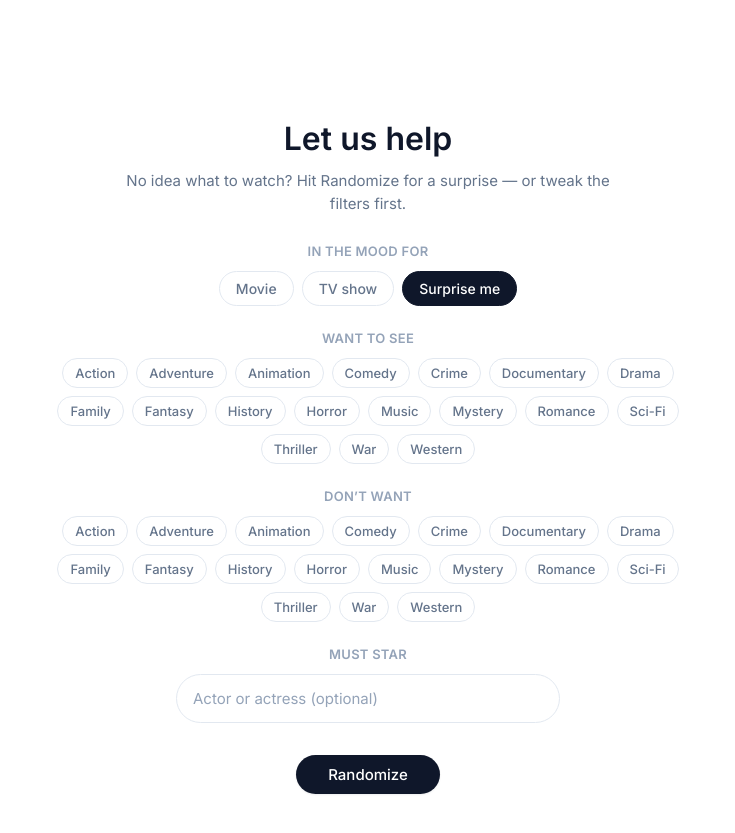
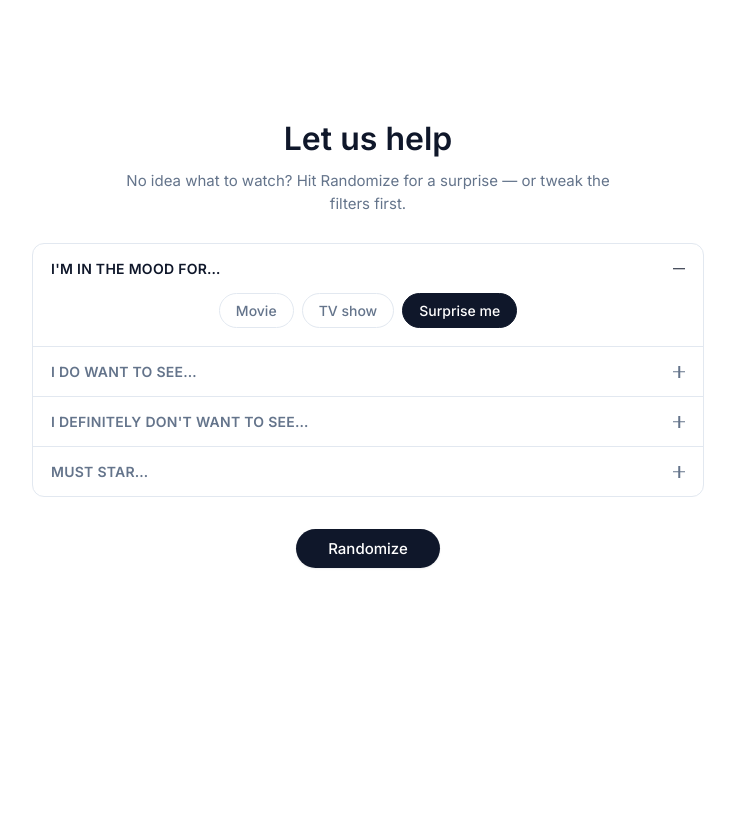
Before and after one commit to iti101/movieDatabase2.5, a React (Vite) app: page / in a window 1280 px wide. Shown: the part 1560-2393 px from the top of the page, without its empty margins (272-1007 px from the left). Built offline with nearby package versions, Linux system fonts and the light colour scheme.

Commit message:
Made adjustments to filter options

```diff
--- a/src/pages/SuggestPage.css
+++ b/src/pages/SuggestPage.css
@@ -49,28 +49,94 @@
   color: #64748b;
 }
 
-.suggest-page__filters {
+.suggest-page__accordion {
   display: flex;
   flex-direction: column;
-  gap: 1.5rem;
   width: 100%;
+  border: 1px solid #e2e8f0;
+  border-radius: 0.75rem;
+  background: #ffffff;
+  overflow: hidden;
+  text-align: left;
 }
 
-.suggest-page__filter-block {
-  display: flex;
-  flex-direction: column;
-  align-items: center;
-  gap: 0.75rem;
-  width: 100%;
+.suggest-page__accordion-item + .suggest-page__accordion-item {
+  border-top: 1px solid #e2e8f0;
 }
 
-.suggest-page__filter-label {
+.suggest-page__accordion-heading {
   margin: 0;
-  font-size: 0.8125rem;
+}
+
+.suggest-page__accordion-trigger {
+  display: flex;
+  align-items: center;
+  justify-content: space-between;
+  gap: 1rem;
+  width: 100%;
+  padding: 1rem 1.125rem;
+  border: none;
+  background: transparent;
+  font-family: inherit;
+  font-size: 0.875rem;
   font-weight: 600;
   letter-spacing: 0.02em;
   text-transform: uppercase;
-  color: #94a3b8;
+  color: #64748b;
+  cursor: pointer;
+  transition:
+    color 0.15s ease,
+    background-color 0.15s ease;
+}
+
+.suggest-page__accordion-trigger:hover {
+  color: #0f172a;
+  background: #f8fafc;
+}
+
+.suggest-page__accordion-item--open .suggest-page__accordion-trigger {
+  color: #0f172a;
+}
+
+.suggest-page__accordion-icon {
+  position: relative;
+  flex-shrink: 0;
+  width: 0.75rem;
+  height: 0.75rem;
+}
+
+.suggest-page__accordion-icon::before,
+.suggest-page__accordion-icon::after {
+  content: '';
+  position: absolute;
+  top: 50%;
+  left: 50%;
+  background: currentColor;
+  transition: transform 0.2s ease;
+}
+
+.suggest-page__accordion-icon::before {
+  width: 0.75rem;
+  height: 1.5px;
+  transform: translate(-50%, -50%);
+}
+
+.suggest-page__accordion-icon::after {
+  width: 1.5px;
+  height: 0.75rem;
+  transform: translate(-50%, -50%);
+}
+
+.suggest-page__accordion-item--open .suggest-page__accordion-icon::after {
+  transform: translate(-50%, -50%) scaleY(0);
+}
+
+.suggest-page__accordion-panel {
+  padding: 0 1.125rem 1.125rem;
+}
+
+.suggest-page__accordion-panel[hidden] {
+  display: none;
 }
 
 .suggest-page__media-toggle {
@@ -120,6 +186,7 @@
   gap: 0.5rem;
   width: 100%;
   max-width: 24rem;
+  margin: 0 auto;
 }
 
 .suggest-page__actor-field {
@@ -150,35 +217,6 @@
 
 .suggest-page__actor-input::-webkit-search-cancel-button {
   display: none;
-}
-
-.suggest-page__actor-clear {
-  flex-shrink: 0;
-  padding: 0.5rem 0.875rem;
-  border: none;
-  border-radius: 9999px;
-  background: #f1f5f9;
-  font-family: inherit;
-  font-size: 0.75rem;
-  font-weight: 500;
-  color: #64748b;
-  cursor: pointer;
-}
-
-.suggest-page__actor-clear:hover {
-  background: #e2e8f0;
-  color: #0f172a;
-}
-
-.suggest-page__actor-status {
-  margin: 0;
-  font-size: 0.8125rem;
-  color: #94a3b8;
-  text-align: left;
-}
-
-.suggest-page__actor-status--error {
-  color: #b91c1c;
 }
 
 .suggest-page__actor-results {
@@ -223,23 +261,8 @@
   flex-shrink: 0;
 }
 
-.suggest-page__actor-selected {
-  margin: 0;
-  font-size: 0.8125rem;
-  color: #64748b;
-  text-align: left;
-}
-
 .suggest-page__randomize {
   margin-top: 0.25rem;
-}
-
-.suggest-page__result {
-  width: 100%;
-  display: flex;
-  flex-direction: column;
-  align-items: center;
-  min-height: 1.5rem;
 }
 
 .suggest-page__message {
@@ -252,22 +275,6 @@
   color: #b91c1c;
 }
 
-.suggest-page__card-wrap {
-  display: flex;
-  flex-direction: column;
-  align-items: center;
-  gap: 1rem;
-  width: 100%;
-  max-width: 12rem;
-}
-
-.suggest-page__result-label {
-  margin: 0;
-  font-size: 0.9375rem;
-  font-weight: 500;
-  color: #0f172a;
-}
-
 @media (max-width: 640px) {
   .suggest-page {
     padding-top: 4.25rem;
@@ -278,7 +285,12 @@
     gap: 1.5rem;
   }
 
-  .suggest-page__filters {
-    gap: 1.25rem;
+  .suggest-page__accordion-trigger {
+    padding: 0.875rem 1rem;
+    font-size: 0.8125rem;
+  }
+
+  .suggest-page__accordion-panel {
+    padding: 0 1rem 1rem;
   }
 }
--- a/src/pages/SuggestPage.jsx
+++ b/src/pages/SuggestPage.jsx
@@ -1,7 +1,7 @@
 import { useEffect, useMemo, useState } from 'react';
+import { useNavigate } from 'react-router-dom';
 import FilterChipGroup from '../components/FilterChipGroup';
 import PillButton from '../components/PillButton';
-import SearchResultCard from '../components/SearchResultCard';
 import { searchPeople } from '../services/tmdb';
 import { getGenresForMediaPreference } from '../utils/genreSuggestions';
 import { randomizeSuggestion } from '../utils/randomizeSuggestion';
@@ -11,6 +11,13 @@ const MEDIA_OPTIONS = [
   { id: 'movie', label: 'Movie' },
   { id: 'tv', label: 'TV show' },
   { id: 'any', label: 'Surprise me' },
+];
+
+const ACCORDION_SECTIONS = [
+  { id: 'mood', label: "I'm in the mood for…" },
+  { id: 'want', label: 'I DO want to see…' },
+  { id: 'dont', label: "I definitely DON'T want to see…" },
+  { id: 'star', label: 'Must star…' },
 ];
 
 const ACTOR_DEBOUNCE_MS = 350;
@@ -44,15 +51,15 @@ function buildSubtitle({ mediaType, includeGenres, excludeGenres, selectedPerson
 }
 
 export default function SuggestPage({ embedded = false }) {
+  const navigate = useNavigate();
+  const [openSection, setOpenSection] = useState('mood');
   const [mediaType, setMediaType] = useState('any');
   const [includeGenres, setIncludeGenres] = useState([]);
   const [excludeGenres, setExcludeGenres] = useState([]);
   const [actorQuery, setActorQuery] = useState('');
   const [actorResults, setActorResults] = useState([]);
-  const [actorStatus, setActorStatus] = useState('idle');
   const [selectedPerson, setSelectedPerson] = useState(null);
   const [status, setStatus] = useState('idle');
-  const [recommendation, setRecommendation] = useState(null);
   const [errorMessage, setErrorMessage] = useState('');
 
   const genreOptions = useMemo(
@@ -75,23 +82,19 @@ export default function SuggestPage({ embedded = false }) {
     const trimmed = actorQuery.trim();
     if (trimmed.length < 2) {
       setActorResults([]);
-      setActorStatus('idle');
       return undefined;
     }
 
     let cancelled = false;
     const timer = setTimeout(async () => {
-      setActorStatus('loading');
       try {
         const people = await searchPeople(trimmed);
         if (!cancelled) {
           setActorResults(people.slice(0, 6));
-          setActorStatus('success');
         }
       } catch {
         if (!cancelled) {
           setActorResults([]);
-          setActorStatus('error');
         }
       }
     }, ACTOR_DEBOUNCE_MS);
@@ -116,14 +119,10 @@ export default function SuggestPage({ embedded = false }) {
     setSelectedPerson(person);
     setActorQuery(person.title);
     setActorResults([]);
-    setActorStatus('idle');
   }
 
-  function handleClearPerson() {
-    setSelectedPerson(null);
-    setActorQuery('');
-    setActorResults([]);
-    setActorStatus('idle');
+  function toggleSection(sectionId) {
+    setOpenSection((current) => (current === sectionId ? null : sectionId));
   }
 
   async function handleRandomize() {
@@ -137,10 +136,11 @@ export default function SuggestPage({ embedded = false }) {
         excludeGenres,
         personId: selectedPerson?.id ?? null,
       });
-      setRecommendation(pick);
-      setStatus('success');
+      setStatus('idle');
+      const path =
+        pick.mediaType === 'tv' ? `/tv/${pick.id}` : `/movie/${pick.id}`;
+      navigate(path);
     } catch (error) {
-      setRecommendation(null);
       setStatus('error');
       setErrorMessage(
         error instanceof Error
@@ -165,9 +165,39 @@ export default function SuggestPage({ embedded = false }) {
           <p className="suggest-page__subtitle">{subtitle}</p>
         </div>
 
-        <section className="suggest-page__filters" aria-label="Suggestion filters">
-          <div className="suggest-page__filter-block">
-            <h3 className="suggest-page__filter-label">In the mood for</h3>
+        <div className="suggest-page__accordion" aria-label="Suggestion filters">
+          {ACCORDION_SECTIONS.map((section) => {
+            const isOpen = openSection === section.id;
+            const panelId = `suggest-panel-${section.id}`;
+            const headerId = `suggest-header-${section.id}`;
+
+            return (
+              <div
+                key={section.id}
+                className={`suggest-page__accordion-item${isOpen ? ' suggest-page__accordion-item--open' : ''}`}
+              >
+                <h3 className="suggest-page__accordion-heading">
+                  <button
+                    type="button"
+                    id={headerId}
+                    className="suggest-page__accordion-trigger"
+                    aria-expanded={isOpen}
+                    aria-controls={panelId}
+                    onClick={() => toggleSection(section.id)}
+                  >
+                    <span>{section.label}</span>
+                    <span className="suggest-page__accordion-icon" aria-hidden="true" />
+                  </button>
+                </h3>
+
+                <div
+                  id={panelId}
+                  role="region"
+                  aria-labelledby={headerId}
+                  className="suggest-page__accordion-panel"
+                  hidden={!isOpen}
+                >
+                  {section.id === 'mood' ? (
                     <div className="suggest-page__media-toggle" role="group" aria-label="Media type">
                       {MEDIA_OPTIONS.map((option) => {
                         let className = 'suggest-page__media-btn';
@@ -187,10 +217,9 @@ export default function SuggestPage({ embedded = false }) {
                         );
                       })}
                     </div>
-          </div>
+                  ) : null}
 
-          <div className="suggest-page__filter-block">
-            <h3 className="suggest-page__filter-label">Want to see</h3>
+                  {section.id === 'want' ? (
                     <FilterChipGroup
                       options={genreOptions}
                       selected={includeGenres}
@@ -198,10 +227,9 @@ export default function SuggestPage({ embedded = false }) {
                       disabledOptions={excludeGenres}
                       ariaLabel="Genres you want"
                     />
-          </div>
+                  ) : null}
 
-          <div className="suggest-page__filter-block">
-            <h3 className="suggest-page__filter-label">Don’t want</h3>
+                  {section.id === 'dont' ? (
                     <FilterChipGroup
                       options={genreOptions}
                       selected={excludeGenres}
@@ -209,10 +237,9 @@ export default function SuggestPage({ embedded = false }) {
                       disabledOptions={includeGenres}
                       ariaLabel="Genres to avoid"
                     />
-          </div>
+                  ) : null}
 
-          <div className="suggest-page__filter-block">
-            <h3 className="suggest-page__filter-label">Must star</h3>
+                  {section.id === 'star' ? (
                     <div className="suggest-page__actor">
                       <div className="suggest-page__actor-field">
                         <input
@@ -229,27 +256,7 @@ export default function SuggestPage({ embedded = false }) {
                           aria-label="Search for an actor or actress"
                           autoComplete="off"
                         />
-                {selectedPerson || actorQuery ? (
-                  <button
-                    type="button"
-                    className="suggest-page__actor-clear"
-                    onClick={handleClearPerson}
-                    aria-label="Clear actor filter"
-                  >
-                    Clear
-                  </button>
-                ) : null}
                       </div>
-
-              {!selectedPerson && actorStatus === 'loading' ? (
-                <p className="suggest-page__actor-status">Searching…</p>
-              ) : null}
-
-              {!selectedPerson && actorStatus === 'error' ? (
-                <p className="suggest-page__actor-status suggest-page__actor-status--error">
-                  Couldn’t search people. Try again.
-                </p>
-              ) : null}
 
                       {!selectedPerson && actorResults.length > 0 ? (
                         <ul className="suggest-page__actor-results" role="listbox">
@@ -274,15 +281,13 @@ export default function SuggestPage({ embedded = false }) {
                           ))}
                         </ul>
                       ) : null}
-
-              {selectedPerson ? (
-                <p className="suggest-page__actor-selected">
-                  Filtering by {selectedPerson.title}
-                </p>
+                    </div>
                   ) : null}
                 </div>
               </div>
-        </section>
+            );
+          })}
+        </div>
 
         <PillButton
           className="suggest-page__randomize"
@@ -292,29 +297,11 @@ export default function SuggestPage({ embedded = false }) {
           {status === 'loading' ? 'Finding something…' : 'Randomize'}
         </PillButton>
 
-        <div className="suggest-page__result" aria-live="polite">
-          {status === 'error' ? (
+        {status === 'error' && errorMessage ? (
           <p className="suggest-page__message suggest-page__message--error" role="alert">
             {errorMessage}
           </p>
         ) : null}
-
-          {status === 'success' && recommendation ? (
-            <div className="suggest-page__card-wrap">
-              <p className="suggest-page__result-label">
-                How about this{' '}
-                {recommendation.mediaType === 'tv' ? 'TV show' : 'movie'}?
-              </p>
-              <SearchResultCard
-                id={recommendation.id}
-                title={recommendation.title}
-                year={recommendation.year}
-                posterUrl={recommendation.posterUrl}
-                mediaType={recommendation.mediaType}
-              />
-            </div>
-          ) : null}
-        </div>
       </div>
     </div>
   );
```
Lines whose indentation alone changed are shown as unchanged.
